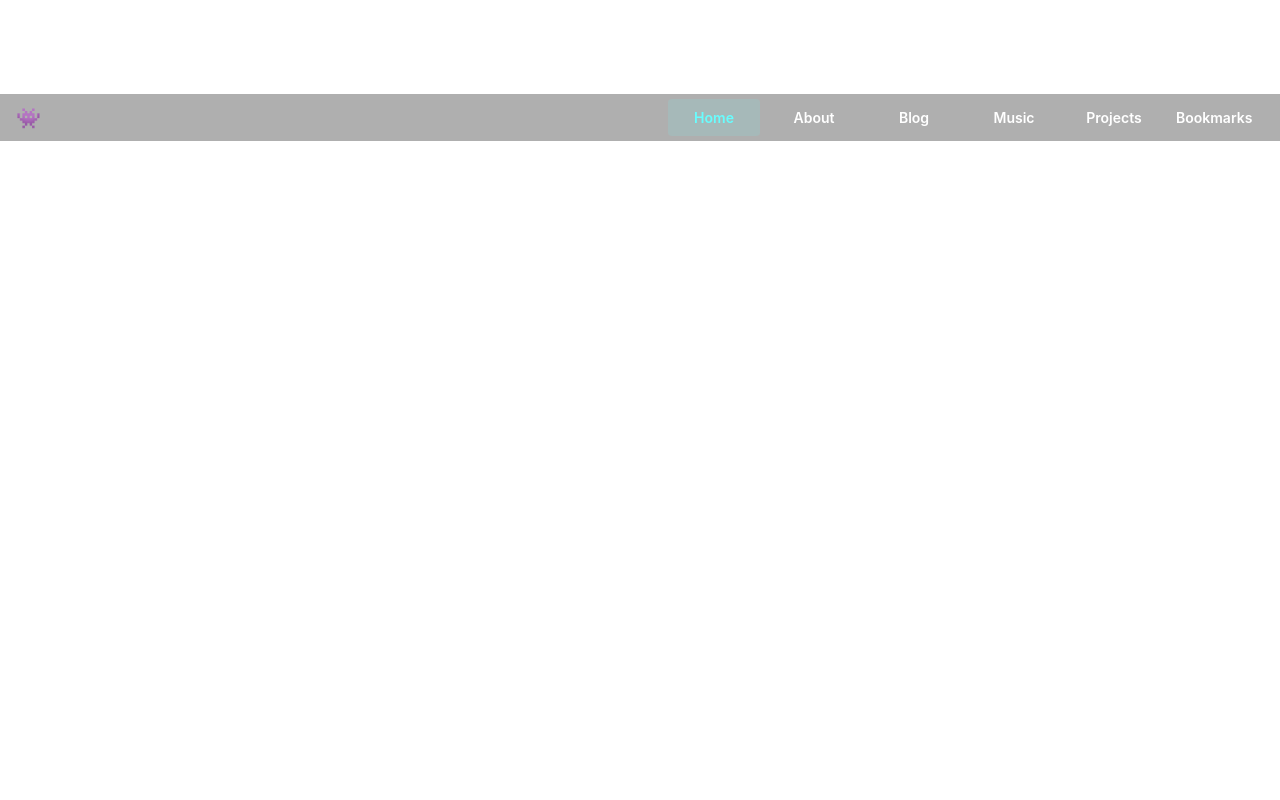
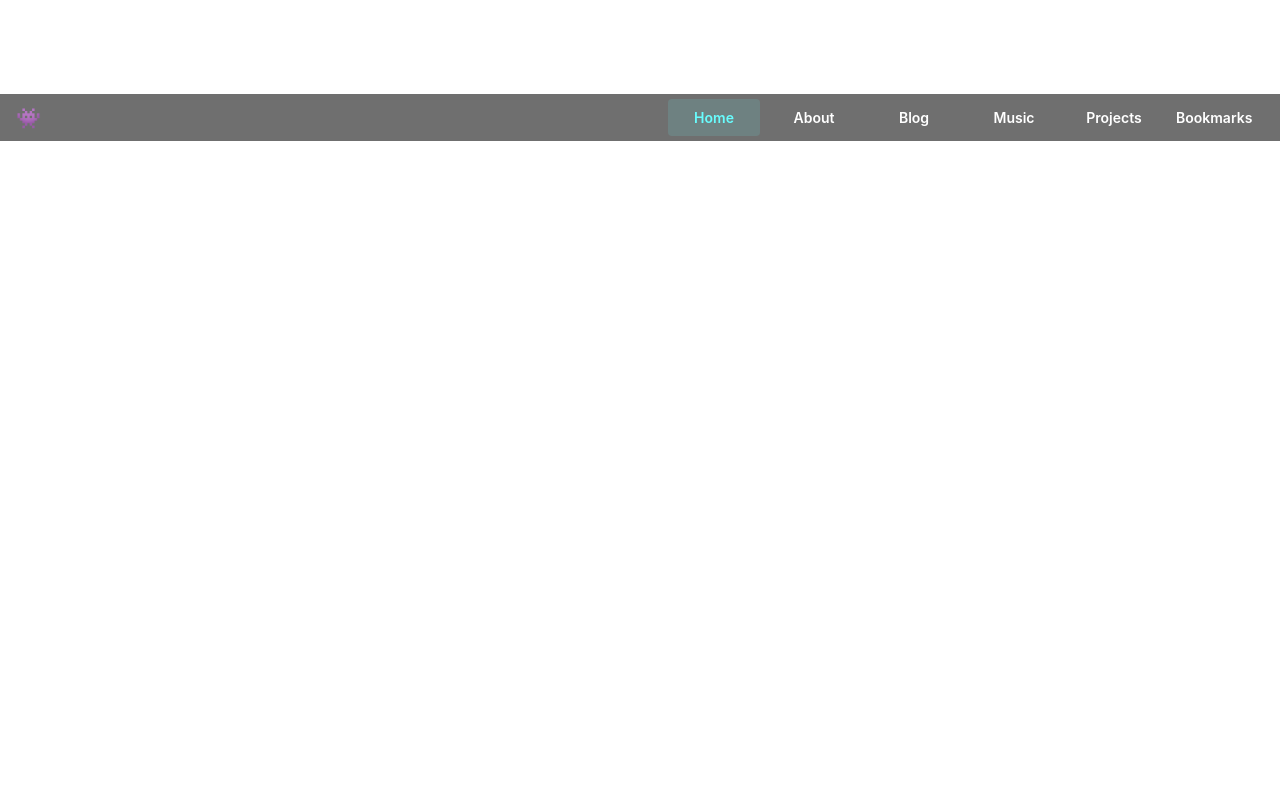
Before and after one commit to ataricoder/www, a Next.js app: page / in a window 1280 px wide. Shown: the top 800 px of the page. Built offline with nearby package versions, Linux system fonts and the light colour scheme.

Commit message:
modified header

```diff
--- a/components/header/desktop.module.css
+++ b/components/header/desktop.module.css
@@ -14,7 +14,7 @@
 	top: 47px;
 	right: 0;
 	left: 0;
-	background-color: #00000050;
+	background-color: #00000090;
 	height: 47px;
 	backdrop-filter: saturate(180%) blur(20px);
 	padding: 10px 64px;
```
